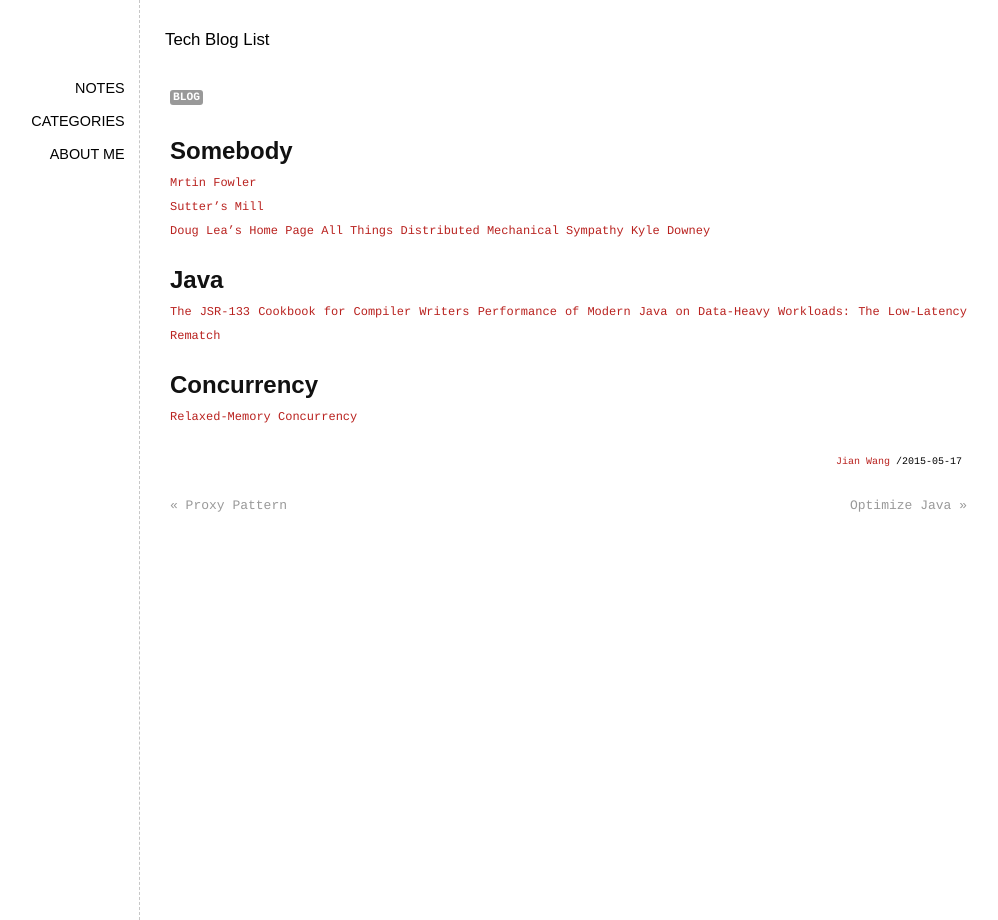
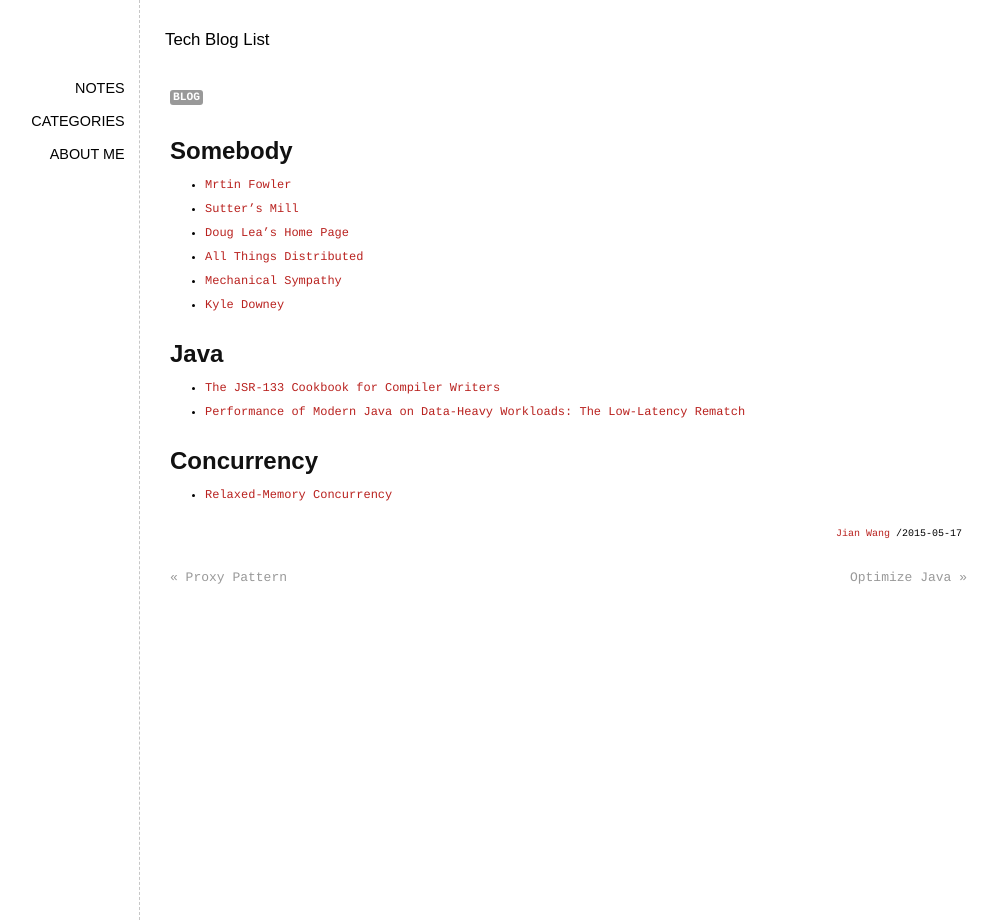
Before and after one commit to elan2wang/note, a Jekyll site: the page built from _posts/2015-05-17-tech-blog.md, in a window 1280 px wide. Shown: the whole page, without its empty margins (111-1109 px from the left). Built offline with Jekyll 4.4.1, drawn with Linux system fonts in a browser that asks for light colours; comment, search, counter and statistics services are not loaded.

```diff
--- a/_posts/2015-05-17-tech-blog.md
+++ b/_posts/2015-05-17-tech-blog.md
@@ -6,16 +6,16 @@ categories: blog
 ---
 
 ## Somebody
-[Mrtin Fowler](http://martinfowler.com/)
-[Sutter’s Mill](http://herbsutter.com/)
-[Doug Lea's Home Page](http://gee.cs.oswego.edu/dl/)
-[All Things Distributed](http://www.allthingsdistributed.com/)
-[Mechanical Sympathy](https://mechanical-sympathy.blogspot.com/)
-[Kyle Downey](http://www.cloudwall.io/)
+* [Mrtin Fowler](http://martinfowler.com/)
+* [Sutter’s Mill](http://herbsutter.com/)
+* [Doug Lea's Home Page](http://gee.cs.oswego.edu/dl/)
+* [All Things Distributed](http://www.allthingsdistributed.com/)
+* [Mechanical Sympathy](https://mechanical-sympathy.blogspot.com/)
+* [Kyle Downey](http://www.cloudwall.io/)
 
 ## Java
-[The JSR-133 Cookbook for Compiler Writers](http://gee.cs.oswego.edu/dl/jmm/cookbook.html)
-[Performance of Modern Java on Data-Heavy Workloads: The Low-Latency Rematch](https://jet-start.sh/blog/2020/06/23/jdk-gc-benchmarks-rematch)
+* [The JSR-133 Cookbook for Compiler Writers](http://gee.cs.oswego.edu/dl/jmm/cookbook.html)
+* [Performance of Modern Java on Data-Heavy Workloads: The Low-Latency Rematch](https://jet-start.sh/blog/2020/06/23/jdk-gc-benchmarks-rematch)
 
 ## Concurrency
-[Relaxed-Memory Concurrency](https://www.cl.cam.ac.uk/~pes20/weakmemory/index.html)
+* [Relaxed-Memory Concurrency](https://www.cl.cam.ac.uk/~pes20/weakmemory/index.html)
```
